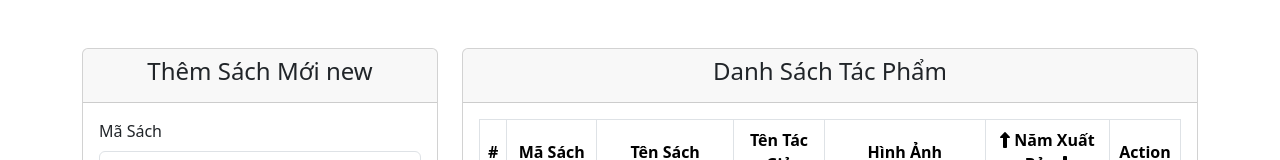
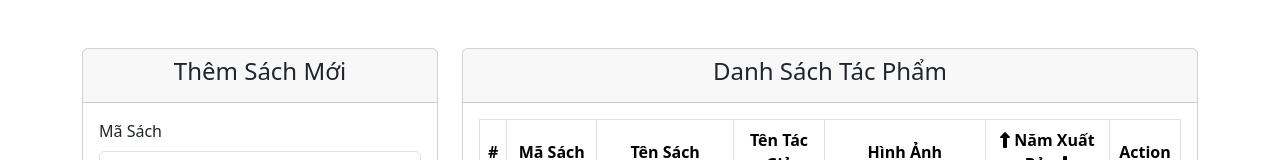
Before and after one commit to baodtu/learn_html, a plain HTML site: page index.html in a window 1280 px wide. Shown: the top 160 px of the page. Drawn offline with nearby package versions, Linux system fonts and the light colour scheme.

Commit message:
update title h4

```diff
--- a/index.html
+++ b/index.html
@@ -19,7 +19,7 @@
             <div class="col-lg-4">
                 <div class="card">
                     <div class="card-header text-center">
-                        <h4>Thêm Sách Mới new</h4>
+                        <h4>Thêm Sách Mới </h4>
 
                     </div>
                     <div class="card-body">
```
